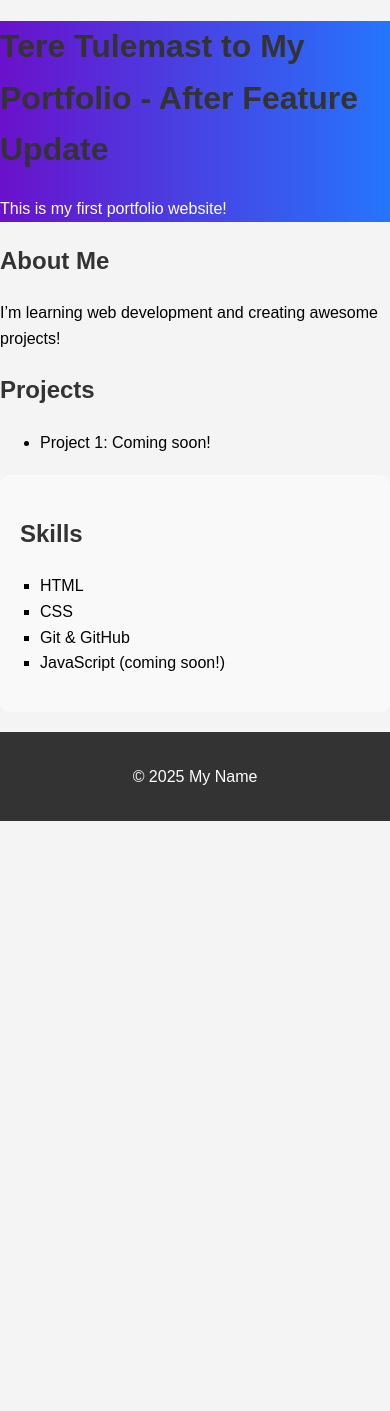
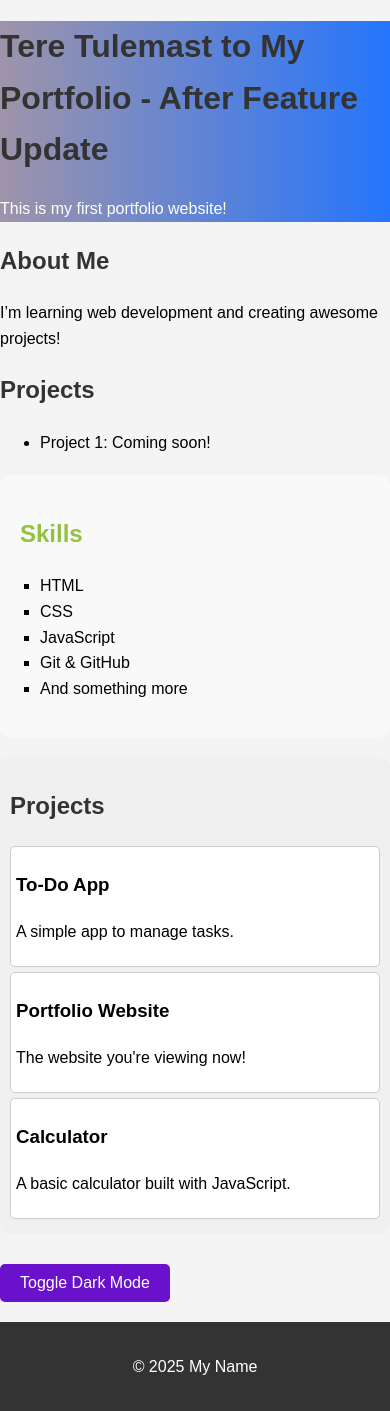
Before and after one commit to romcioro/first-portfolio-website, a plain HTML site: page index.html in a window 390 px wide. Before the commit the page ends 844 px from the top, so only its background shows below. Drawn offline with Linux system fonts and the light colour scheme.

Commit message:
adding dark mode persistance and dynamic skills and project using javascipt

```diff
--- a/index.html
+++ b/index.html
@@ -22,17 +22,28 @@
         </section>
         <section id="skills">
             <h2>Skills</h2>
-            <ul>
-                <li>HTML</li>
-                <li>CSS</li>
-                <li>Git & GitHub</li>
-                <li>JavaScript (coming soon!)</li>
+            <ul id="skills-list">
+                <!-- JavaScript will populate this list -->
             </ul>
         </section>
+
+        <section id="projects">
+            <h2>Projects</h2>
+            <div id="projects-list">
+                <!-- JavaScript will populate this section -->
+            </div>
+        </section>
+
+
+
+        <button id="theme-toggle">Toggle Dark Mode</button>
+
 
     </main>
     <footer>
         <p>&copy; 2025 My Name</p>
     </footer>
+
+<script src="script.js"></script>
 </body>
 </html>
--- /dev/null
+++ b/script.js
@@ -0,0 +1,54 @@
+// Array of skills
+const skills = ["HTML", "CSS", "JavaScript", "Git & GitHub", "And something more"];
+
+// Target the <ul> where the skills will be displayed
+const skillsList = document.getElementById("skills-list");
+
+// Dynamically create <li> elements for each skill
+skills.forEach(skill => {
+    const li = document.createElement("li"); // Create <li> element
+    li.textContent = skill; // Set the text inside <li>
+    skillsList.appendChild(li); // Add <li> to the <ul>
+});
+
+// here I define the the themeToggle so we can use it
+const themeToggle = document.getElementById("theme-toggle");
+// Check saved theme on page load
+
+const savedTheme = localStorage.getItem("theme");
+if (savedTheme === "dark") {
+    document.body.classList.add("dark-mode");
+    themeToggle.textContent = "Toggle Light Mode";
+}
+
+// Update the theme toggle button and save the state
+themeToggle.addEventListener("click", () => {
+    document.body.classList.toggle("dark-mode");
+
+    if (document.body.classList.contains("dark-mode")) {
+        themeToggle.textContent = "Toggle Light Mode";
+        localStorage.setItem("theme", "dark");
+    } else {
+        themeToggle.textContent = "Toggle Dark Mode";
+        localStorage.setItem("theme", "light");
+    }
+});
+
+// for the Project Section
+const projects = [
+    { title: "To-Do App", description: "A simple app to manage tasks." },
+    { title: "Portfolio Website", description: "The website you're viewing now!" },
+    { title: "Calculator", description: "A basic calculator built with JavaScript." },
+];
+
+const projectsList = document.getElementById("projects-list");
+
+projects.forEach(project => {
+    const projectDiv = document.createElement("div");
+    projectDiv.classList.add("project");
+    projectDiv.innerHTML = `
+        <h3>${project.title}</h3>
+        <p>${project.description}</p>
+    `;
+    projectsList.appendChild(projectDiv);
+});
--- a/style.css
+++ b/style.css
@@ -7,7 +7,7 @@ body {
 }
 
 header {
-    background: linear-gradient(to right, #6a11cb, #2575fc);
+    background: linear-gradient(to right, #9f94aa, #2575fc);
     color: white;
 }
 
@@ -30,10 +30,80 @@ footer {
 }
 
 #skills h2 {
-    color: #333;
+    color: #93c241;
 }
 
 #skills ul {
     list-style-type: square;
     padding-left: 20px;
 }
+
+/* for the Project Section */
+#projects {
+    background-color: #f0f0f0;
+    padding: 10px;
+    margin: 10px 0;
+    border-radius: 10px;
+}
+
+#projects h2 {
+    color: #333;
+}
+
+#projects .project {
+    margin: 5px 0;
+    padding: 5px;
+    border: 1px solid #ccc;
+    border-radius: 5px;
+    background-color: #fff;
+}
+
+#projects .project:hover {
+    background-color: #eef;
+}
+
+
+/*the below is for the dark toggle */
+body.dark-mode {
+    background-color: #140e0e;
+    color: #fff;
+}
+
+header.dark-mode, footer.dark-mode {
+    background-color: #866262;
+}
+
+button {
+    padding: 10px 20px;
+    margin: 20px 0;
+    cursor: pointer;
+    border: none;
+    border-radius: 5px;
+    background-color: #6a11cb;
+    color: white;
+    font-size: 16px;
+}
+
+button:hover {
+    background-color: #2575fc;
+}
+
+/* for the Skills section */
+body.dark-mode #skills {
+    background-color: #444; /* Dark background for the skills section */
+    color: #fff; /* White text color */
+    border: 1px solid #666; /* Add a subtle border */
+}
+
+body.dark-mode #skills h2 {
+    color: #fff; /* Ensure the heading text is white */
+}
+
+body.dark-mode #skills ul li {
+    color: #ddd; /* Slightly lighter text for list items */
+}
+
+
+body {
+    transition: background-color 0.5s, color 0.5s;
+}
```
